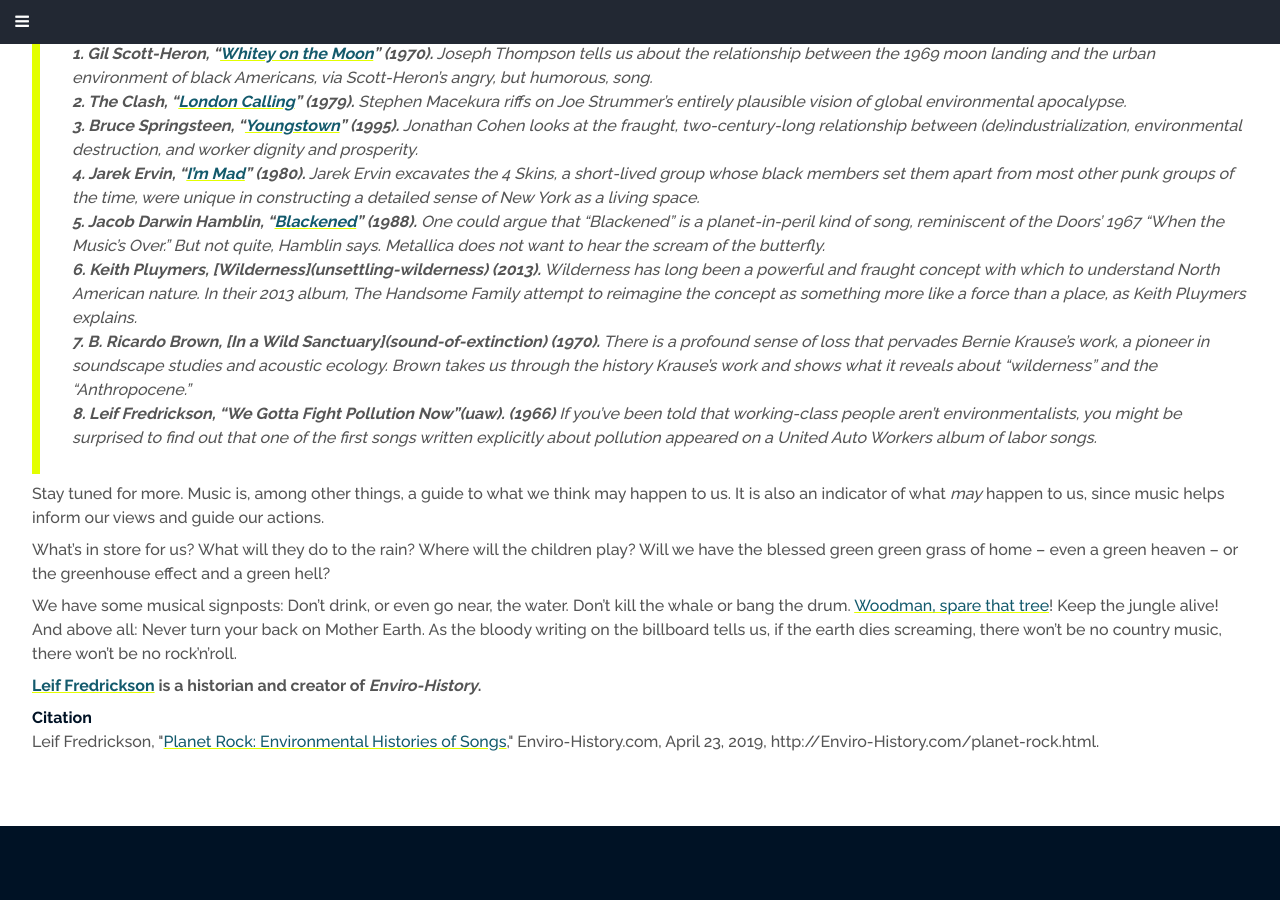
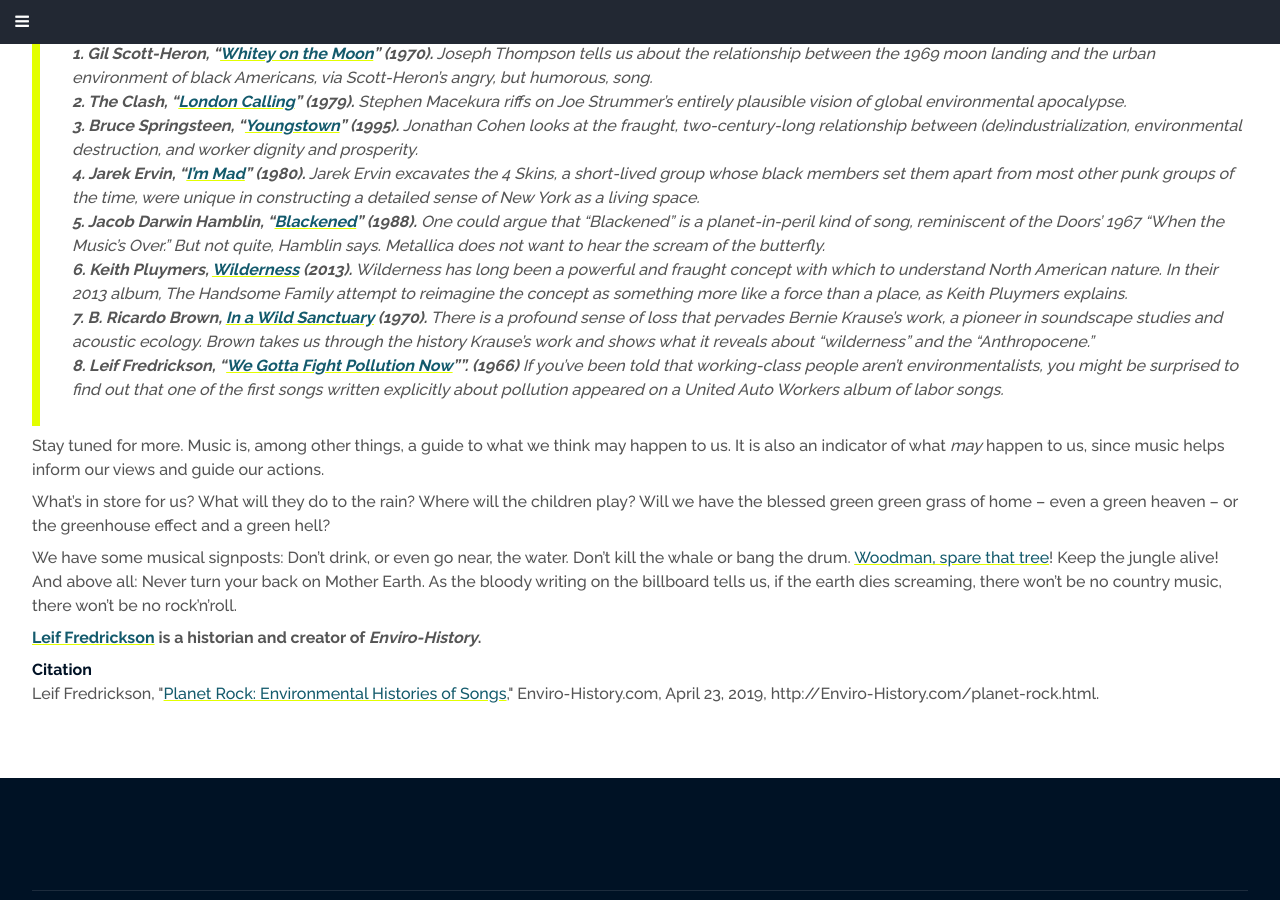
Before and after one commit to leiffredrickson/enviro-history, a Jekyll site: the page built from _posts/2019-04-23-planet-rock.md, in a window 1280 px wide and 900 px high, scrolled down 3076 px. Built offline with Jekyll 4.4.1, drawn with Linux system fonts in a browser that asks for light colours; comment, search, counter and statistics services are not loaded.

Commit message:
Update 2019-04-23-planet-rock.md

```diff
--- a/_posts/2019-04-23-planet-rock.md
+++ b/_posts/2019-04-23-planet-rock.md
@@ -54,9 +54,9 @@
 **3. Bruce Springsteen, "[Youngstown](youngstown)" (1995).**  Jonathan Cohen looks at the fraught, two-century-long relationship between (de)industrialization, environmental destruction, and worker dignity and prosperity.<br>
 **4. Jarek Ervin, "[I'm Mad](fourskins)" (1980).**  Jarek Ervin excavates the 4 Skins, a short-lived group whose black members set them apart from most other punk groups of the time, were unique in constructing a detailed sense of New York as a living space.<br>
 **5. Jacob Darwin Hamblin, "[Blackened](blackened)" (1988).**  One could argue that "Blackened" is a planet-in-peril kind of song, reminiscent of the Doors' 1967 "When the Music's Over." But not quite, Hamblin says. Metallica does not want to hear the scream of the butterfly. <br>
-**6. Keith Pluymers, _[Wilderness]_(unsettling-wilderness) (2013).** Wilderness has long been a powerful and fraught concept with which to understand North American nature. In their 2013 album, The Handsome Family attempt to reimagine the concept as something more like a force than a place, as Keith Pluymers explains. <br>
-**7. B. Ricardo Brown, _[In a Wild Sanctuary]_(sound-of-extinction) (1970).** There is a profound sense of loss that pervades Bernie Krause's work, a pioneer in soundscape studies and acoustic ecology. Brown takes us through the history Krause's work and shows what it reveals about "wilderness" and the "Anthropocene." <br>
-**8. Leif Fredrickson, "We Gotta Fight Pollution Now"(uaw). (1966)** If you've been told that working-class people aren't environmentalists, you might be surprised to find out that one of the first songs written explicitly about pollution appeared on a United Auto Workers album of labor songs.
+**6. Keith Pluymers, _[Wilderness](unsettling-wilderness)_ (2013).** Wilderness has long been a powerful and fraught concept with which to understand North American nature. In their 2013 album, The Handsome Family attempt to reimagine the concept as something more like a force than a place, as Keith Pluymers explains. <br>
+**7. B. Ricardo Brown, _[In a Wild Sanctuary](sound-of-extinction)_ (1970).** There is a profound sense of loss that pervades Bernie Krause's work, a pioneer in soundscape studies and acoustic ecology. Brown takes us through the history Krause's work and shows what it reveals about "wilderness" and the "Anthropocene." <br>
+**8. Leif Fredrickson, "[We Gotta Fight Pollution Now](uaw)"". (1966)** If you've been told that working-class people aren't environmentalists, you might be surprised to find out that one of the first songs written explicitly about pollution appeared on a United Auto Workers album of labor songs.
 
 Stay tuned for more. Music is, among other things, a guide to what we think may happen to us. It is also an indicator of what *may* happen to us, since music helps inform our views and guide our actions.
 
```
